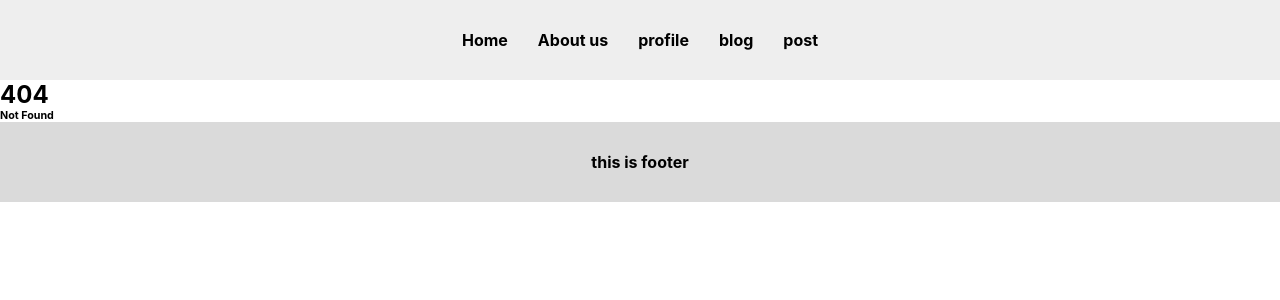
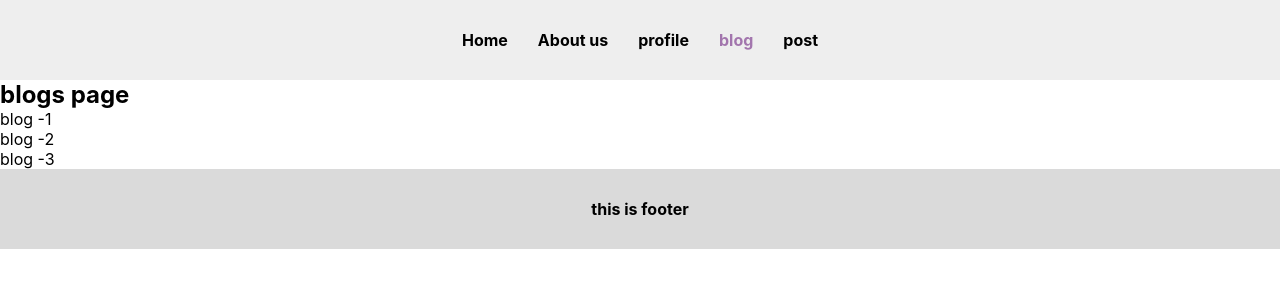
Before and after one commit to armin-bkh/react-router-dom-practice, a React (Create React App) app: page /blogs in a window 1280 px wide. Before the commit this address had no page. Shown: the top 300 px of the page. Built offline with nearby package versions, Linux system fonts and the light colour scheme.

Commit message:
optional params and default params for show one of post for user

```diff
--- a/src/App.js
+++ b/src/App.js
@@ -8,8 +8,8 @@ function App() {
     <Layout>
       <main>
         <Switch>
-          {routes.map((route) => (
-            <Route {...route} />
+          {routes.map((route, index) => (
+            <Route key={index} {...route} />
           ))}
         </Switch>
       </main>
--- a/src/Components/Navigation/Navigation.jsx
+++ b/src/Components/Navigation/Navigation.jsx
@@ -4,11 +4,10 @@ const Links = [
   {to: "/", title: "Home", exact: true,},
   {to: "/about-us", title: "About us",},
   {to: "/profile", title: "profile",},
-  {to: "/blog", title: "blog",},
+  {to: "/blogs", title: "blog",},
   {to: "/post", title: "post",},
 ]
 const Navigation = (props) => {
-    console.log(props);
   return (
       <nav className="navBar">
         <ul className="navBar-nav">
--- a/src/Pages/Blog.jsx
+++ b/src/Pages/Blog.jsx
@@ -5,7 +5,7 @@ const Blog = ({match}) => {
     return (
         <section>
             <h1>blog number { id }</h1>
-            <Link to={`/blog/${parseInt(id) + 1}`}>go to next page</Link>
+            <Link to={`/blogs/${parseInt(id) + 1}`}>go to next page</Link>
         </section>
      );
 }
--- a/src/Pages/BlogsPage.jsx
+++ b/src/Pages/BlogsPage.jsx
@@ -1,9 +1,9 @@
 import { Link } from "react-router-dom";
 
 const links = [
-    {title: "blog -1", to: "blog/1"},
-    {title: "blog -2", to: "blog/2"},
-    {title: "blog -3", to: "blog/3"}
+    {title: "blog -1", to: "blogs/1"},
+    {title: "blog -2", to: "blogs/2"},
+    {title: "blog -3", to: "blogs/3"}
 ]
 
 const BlogsPage = () => {
--- a/src/Pages/PostPage.jsx
+++ b/src/Pages/PostPage.jsx
@@ -1,10 +1,11 @@
 import { Link } from "react-router-dom";
 
-const PostPage = (props) => {
-    console.log(props);
+const PostPage = ({match}) => {
+    const id = match.params.id || 1;
+    console.log(match)
     return (
         <section>
-            <h1>post number - </h1>
+            <h1>post number - {id}</h1>
         </section>
      );
 }
```
Also changed, not shown: src/Routes/Routes.js (+4 -4 lines).
